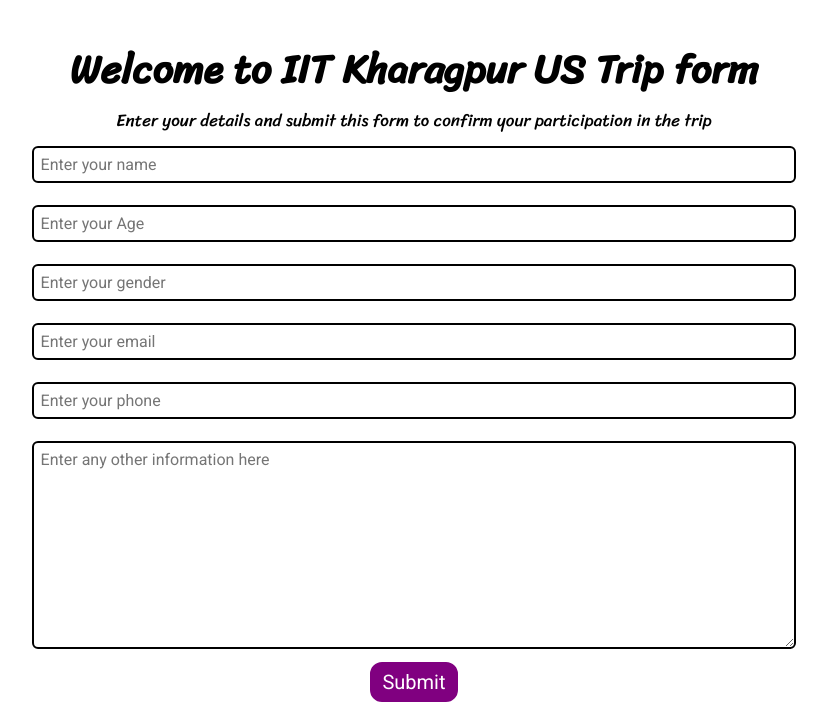
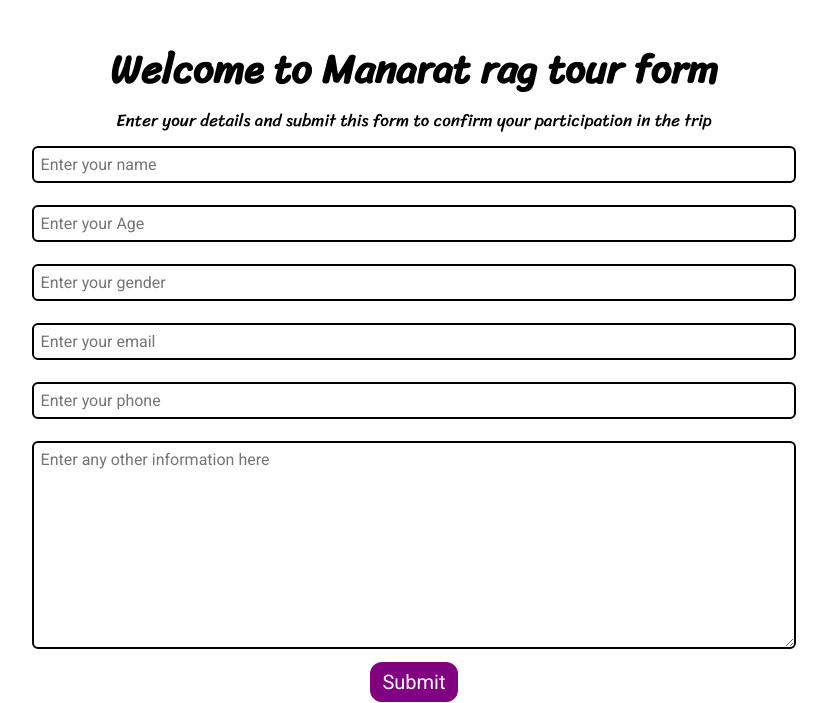
Before and after one commit to alayet807/Php-Project, a PHP site: page / in a window 1280 px wide. Shown: the top 703 px of the page, without its empty margins (226-1053 px from the left). Run offline with PHP 8.4, Linux system fonts and the light colour scheme.

Commit message:
varsity name added

```diff
--- a/index.html
+++ b/index.html
@@ -10,13 +10,13 @@
 <body>
 
     <div class="container">
-        <h1>Welcome to IIT Kharagpur US Trip form</h1>
+        <h1>Welcome to manarat rag tour form</h1>
         <p>Enter your details and submit this form to confirm your participation in the trip </p>
         <?php
         if($insert == true){
-        echo "<p class='submitMsg'>Thanks for submitting your form. We are happy to see you joining us for the US trip</p>";
+        echo "<p class='submitMsg'>Thanks for submitting your form.</p>";
         }
-    ?>
+        ?>
         <form action="index.php" method="post">
             <input type="text" name="name" id="name" placeholder="Enter your name">
             <input type="text" name="age" id="age" placeholder="Enter your Age">
--- a/index.php
+++ b/index.php
@@ -41,7 +41,7 @@ if(isset($_POST['name'])){
 <body>
 
     <div class="container">
-        <h1>Welcome to IIT Kharagpur US Trip form</h1>
+        <h1>Welcome to Manarat rag tour form</h1>
         <p>Enter your details and submit this form to confirm your participation in the trip </p>
         <?php
         if($insert == true){
```
